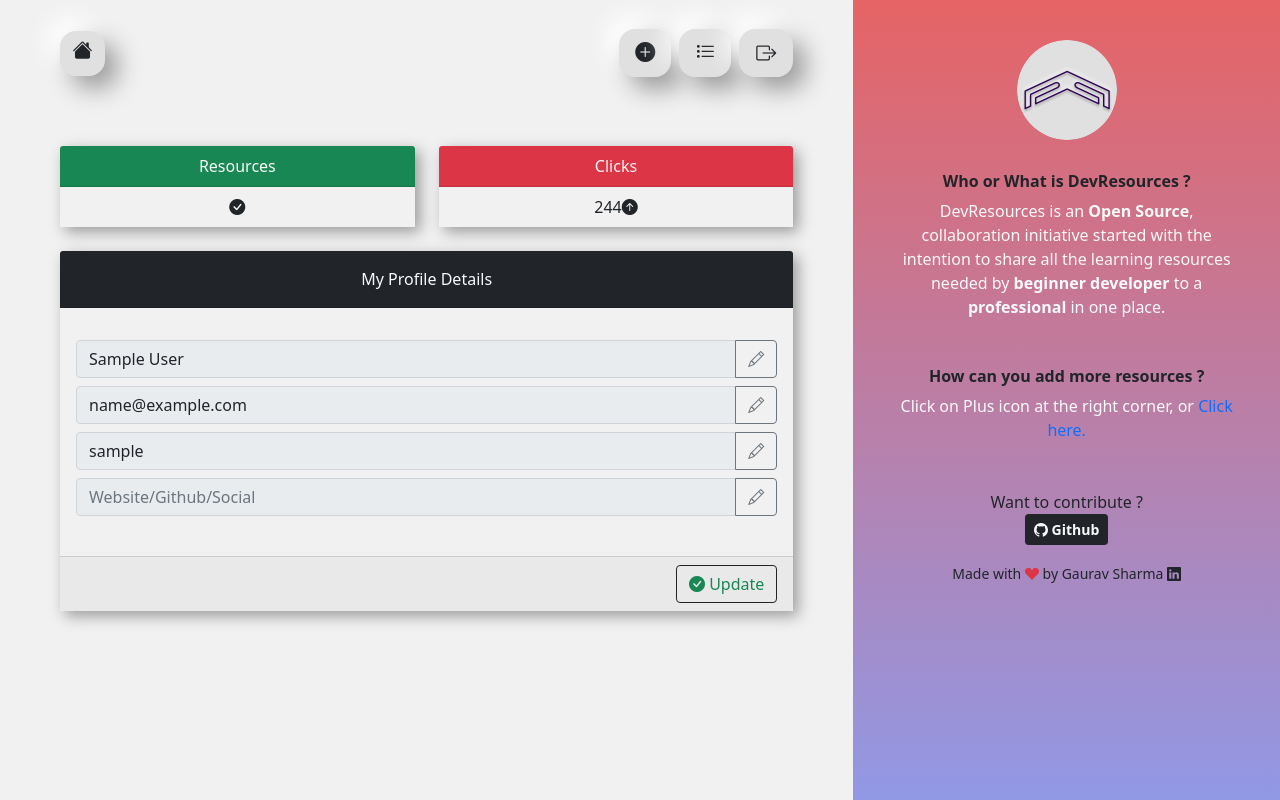
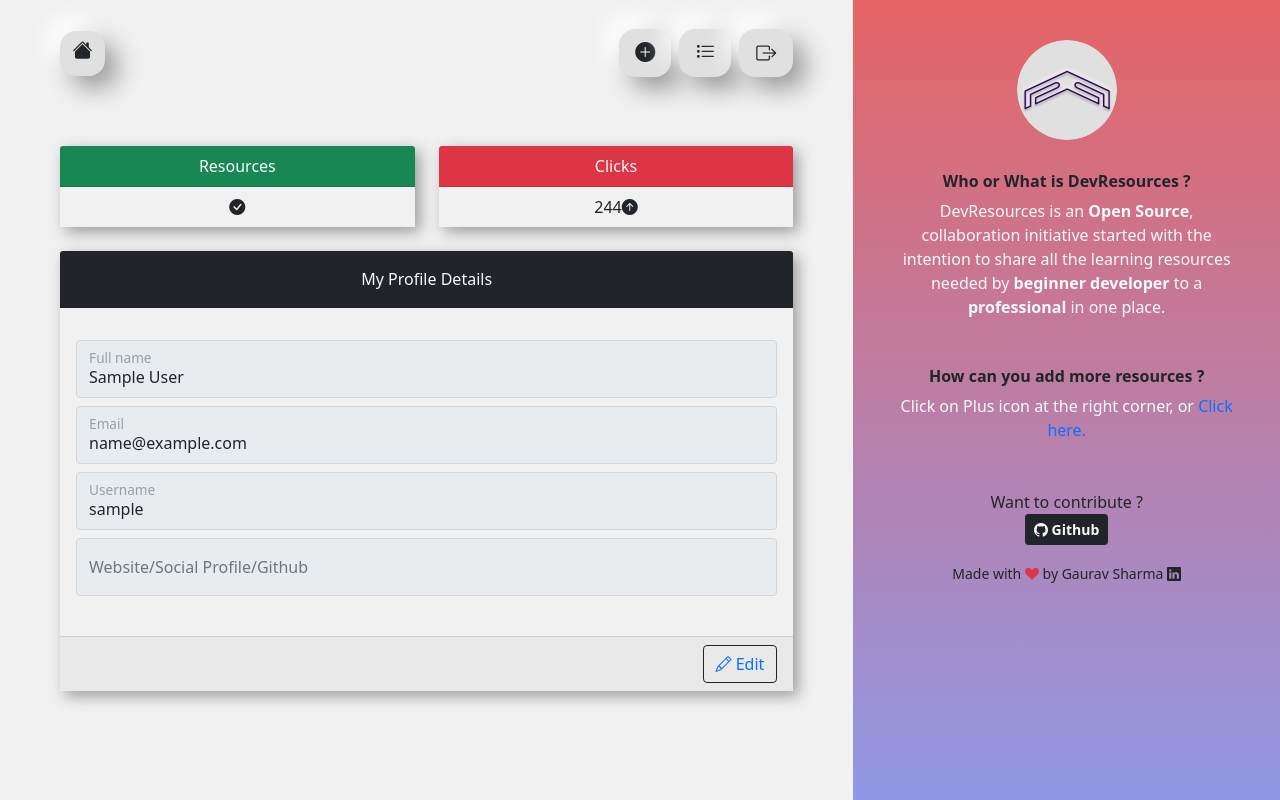
Before and after one commit to mnamegaurav/devresources, a Django app: page /accounts/profile/ in a window 1280 px wide. Run offline with Django 3.2, Linux system fonts and the light colour scheme; the visitor is signed in with stand-in values (Sample User, id 1); some libraries are stand-ins or nearby versions.

Commit message:
profile edit page is done

```diff
--- a/accounts/forms.py
+++ b/accounts/forms.py
@@ -5,14 +5,16 @@ from django.contrib.auth.forms import (
     )
 from django.contrib.auth import get_user_model
 
+User = get_user_model()
+
 
 class CustomUserCreatationForm(UserCreationForm):
     class Meta:
-        model = get_user_model()
+        model = User
         fields = ('email', 'password1', 'password2')
 
 
 class CustomUserChangeForm(UserChangeForm):
     class Meta:
-        model = get_user_model()
+        model = User
         fields = ('full_name', 'username', 'email', 'website')
--- a/accounts/views.py
+++ b/accounts/views.py
@@ -7,7 +7,10 @@ from django.contrib.auth import (
     get_user_model,
     )
 
-from accounts.forms import CustomUserCreatationForm
+from accounts.forms import (
+    CustomUserCreatationForm,
+    CustomUserChangeForm
+    )
 # Create your views here.
 User = get_user_model()
 
@@ -72,20 +75,25 @@ class SignOutView(View):
 class ProfileView(View):
     template_name = 'accounts/profile.html'
     success_message = 'Successfully saved the profile.'
+    form_class = CustomUserChangeForm
 
     def get(self, request, *args, **kwargs):
 
-        # render the form
-        # ...
+        form = self.form_class(instance=request.user)
+        context = {'form': form}
 
-        # data to show for dashboard
-        # ...
-
-        return render(request, self.template_name)
+        return render(request, self.template_name, context)
 
     def post(self, request, *args, **kwargs):
 
         # save the profile data
-        # ...
+        form = self.form_class(request.POST, instance=request.user)
 
-        return redirect('/')
+        if form.is_valid():
+            form.save()
+            messages.success(request, self.success_message, extra_tags="success")
+            return redirect('profile_view')
+        else:
+            messages.error(request, 'Please recheck all the details.', extra_tags="danger")
+            context = {'form': form}
+            return render(request, self.template_name, context)
--- a/templates/accounts/profile.html
+++ b/templates/accounts/profile.html
@@ -40,31 +40,64 @@
         <div class="card-header bg-dark">
           <p class="text-light m-auto text-center my-2">My Profile Details</p>
         </div>
-        <div class="card-body mx-auto my-3">
-        	<form action="{% url 'profile_view' %}">
-			      <div class="col input-group mb-2">
-							<input type="text" id="id_full_name" class="form-control" placeholder="Full Name" aria-label="Name" aria-describedby="button-addon2" disabled {% if request.user.full_name %} value="{{ request.user.full_name }}" {% endif %}>
-							<button class="btn btn-outline-secondary" type="button" id="button-addon2" onclick="undisableTxt(this);"><i class="bi-pencil"></i></button>
+        <form action="{% url 'profile_view' %}" method="POST" class="form-floating">
+        	{% csrf_token %}
+        	<div class="card-body mx-auto my-3">
+
+			      <div class="mb-2 form-floating">
+							<input name="{{ form.full_name.name }}" type="text" id="{{ form.full_name.auto_id }}" class="form-control {% if form.full_name.errors %}is-invalid{% endif %}" placeholder="{{ form.full_name.label }}" aria-label="{{ form.full_name.label }}" aria-describedby="button-addon2" disabled {% if form.full_name.value %} value="{{ form.full_name.value }}" {% endif %} />
+							<label class="text-muted" for="{{ form.full_name.auto_id }}">{{ form.full_name.label }}</label>
+							{% if form.full_name.errors %}
+								<div class="invalid-feedback">
+			            {{ form.full_name.errors }}
+			          </div>
+			         {% endif %}
 						</div>
-			      <div class="col input-group mb-2">
-							<input type="email" id="id_email" class="form-control" placeholder="Email" aria-label="Email" aria-describedby="button-addon2" disabled required {% if request.user.email %} value="{{ request.user.email }}" {% endif %}>
-							<button class="btn btn-outline-secondary" type="button" id="button-addon2" onclick="undisableTxt(this);"><i class="bi-pencil"></i></button>
+
+			      <div class="mb-2 form-floating">
+							<input name="{{ form.email.name }}" type="email" id="{{ form.email.auto_id }}" class="form-control {% if form.email.errors %}is-invalid{% endif %}" placeholder="{{ form.email.label }}" aria-label="{{ form.email.label }}" aria-describedby="button-addon2" disabled required {% if form.email.value %} value="{{ form.email.value }}" {% endif %} />
+							<label class="text-muted" for="{{ form.email.auto_id }}">{{ form.email.label }}</label>
+							{% if form.email.errors %}
+								<div class="invalid-feedback">
+			            {{ form.email.errors }}
+			          </div>
+			         {% endif %}
 						</div>
-			      <div class="col input-group mb-2">
-							<input type="text" id="id_username" class="form-control" placeholder="Username" aria-label="Username" aria-describedby="button-addon2" disabled {% if request.user.username %} value="{{ request.user.username }}" {% endif %}>
-							<button class="btn btn-outline-secondary" type="button" id="button-addon2" onclick="undisableTxt(this);"><i class="bi-pencil"></i></button>
+
+			      <div class="mb-2 form-floating">
+							<input name="{{ form.username.name }}" type="text" id="{{ form.username.auto_id }}" class="form-control {% if form.username.errors %}is-invalid{% endif %}" placeholder="{{ form.username.label }}" aria-label="{{ form.username.label }}" aria-describedby="button-addon2" disabled {% if form.username.value %} value="{{ form.username.value }}" {% endif %} />
+							<label class="text-muted" for="{{ form.username.auto_id }}">{{ form.username.label }}</label>
+							{% if form.username.errors %}
+								<div class="invalid-feedback">
+			            {{ form.username.errors }}
+			          </div>
+			         {% endif %}
 						</div>
-			      <div class="col input-group mb-2">
-							<input type="text" id="id_website" class="form-control" placeholder="Website/Github/Social" aria-label="Website" aria-describedby="button-addon2" disabled {% if request.user.website %} value="{{ request.user.website }}" {% endif %}>
-							<button class="btn btn-outline-secondary" type="button" id="button-addon2" onclick="undisableTxt(this);"><i class="bi-pencil"></i></button>
+
+			      <div class="mb-2 form-floating">
+							<input name="{{ form.website.name }}" type="url" id="{{ form.username.auto_id }}" class="form-control {% if form.website.errors %}is-invalid{% endif %}" placeholder="Website/Github/Social" aria-label="Website or Github or Social account" aria-describedby="button-addon2" disabled {% if form.website.value %} value="{{ form.website.value }}" {% endif %} />
+							<label class="text-muted" for="{{ form.website.auto_id }}">Website/Social Profile/Github</label>
+							{% if form.website.errors %}
+								<div class="invalid-feedback">
+			            {{ form.website.errors }}
+			          </div>
+			         {% endif %}
 						</div>
-					</form>
-				</div>
-				<div class="card-footer text-end">
-	        <button class="text-decoration-none neumorphic__buttton btn btn-outline-dark text-success" type="submit" aria-label="Update my profile">
-	        	<i class="bi bi-check-circle-fill"></i> Update
-	        </button>
-      	</div>
+
+					</div>
+					<div class="card-footer text-end">
+						<button class="text-decoration-none neumorphic__buttton btn btn-outline-dark text-primary" aria-label="Edit my profile details" onclick="enableInpurFields(this);" type="button" id="editBtn">
+		        	<i class="bi bi-pencil"></i> Edit
+		        </button>
+		        <button class="text-decoration-none neumorphic__buttton btn btn-outline-dark text-danger" aria-label="Cancel editing my profile details" onclick="cancelEdit(this);" type="button" id="cancelEditBtn" style="display: none;">
+		        	<i class="bi bi-x-circle-fill"></i> Cancel
+		        </button>
+		        <button class="text-decoration-none neumorphic__buttton btn btn-outline-dark text-success" type="submit" aria-label="Update my profile" id="updateBtn" style="display: none;">
+		        	<i class="bi bi-check-circle-fill"></i> Update
+		        </button>
+
+	      	</div>
+      	</form>
     	</div>
     </div>
 
@@ -76,9 +109,24 @@
 <!-- Your Extra Javascript goes here -->
 <script>
 
-	function undisableTxt(el) {
-		console.log(el)
-	  	el.previousElementSibling.disabled = false;
+	const inputElements = document.querySelectorAll('input[disabled]')
+
+	function enableInpurFields(el) {
+		inputElements.forEach((e)=>{
+			e.disabled = false;
+		})
+		updateBtn.style.display='inline-block';
+		cancelEditBtn.style.display='inline-block';
+		el.style.display = 'none';
+	}
+
+	function cancelEdit(el){
+		updateBtn.style.display='none';
+		cancelEditBtn.style.display='none';
+		editBtn.style.display='inline-block';
+		inputElements.forEach((e)=>{
+			e.disabled = true;
+		})
 	}
 
 </script>
```
